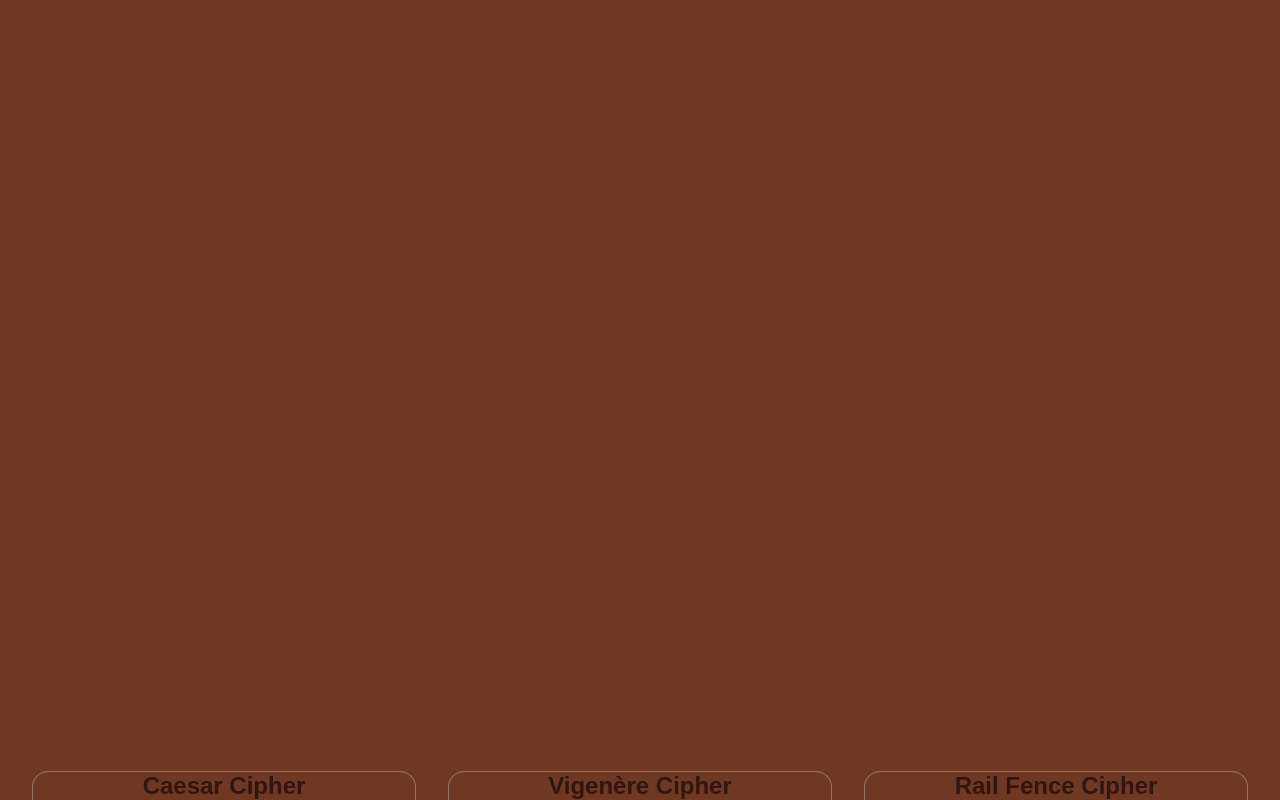
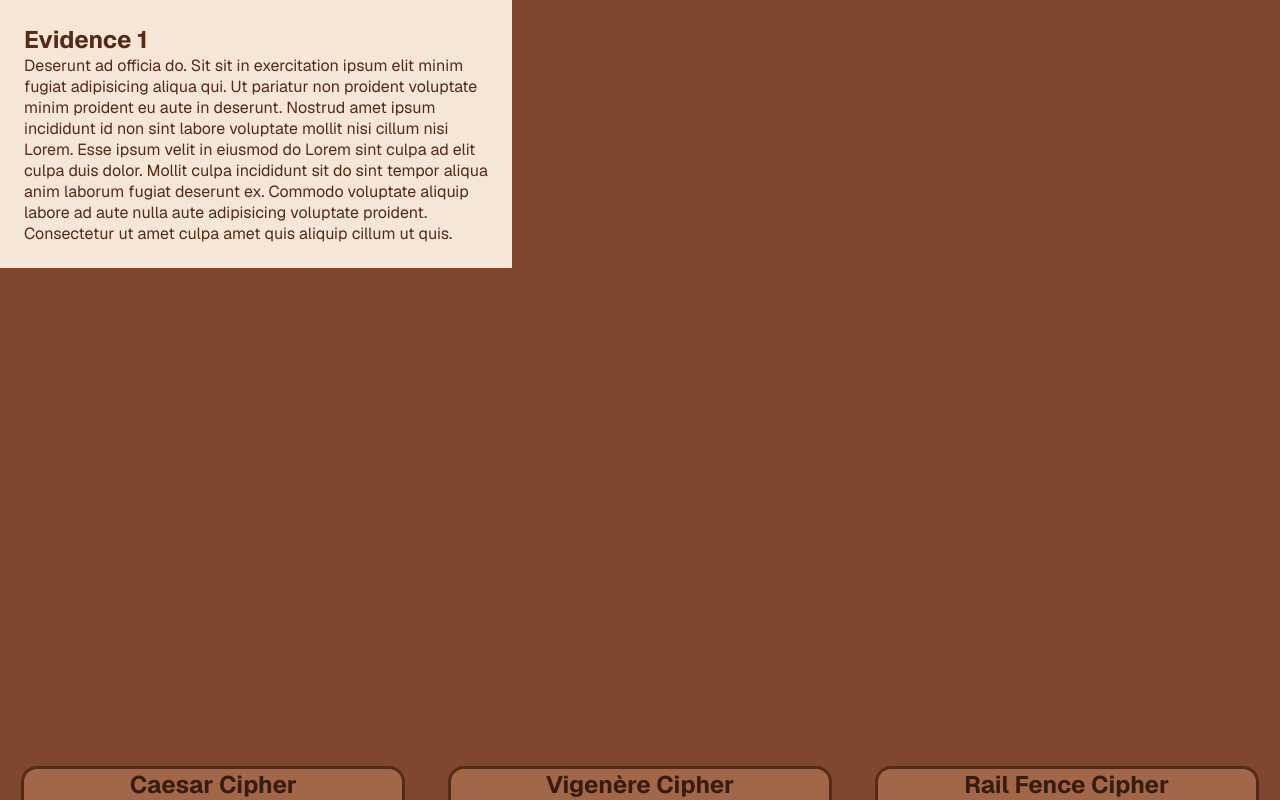
Before and after one commit to iamagoodperson-yay/cipher_game, a Next.js app: page /game in a window 1280 px wide. Built offline with nearby package versions, Linux system fonts and the light colour scheme.

Commit message:
draggable elements

```diff
--- a/app/components/tools/page.module.css
+++ b/app/components/tools/page.module.css
@@ -2,8 +2,9 @@
   gap: 1rem;
   width: 30vw;
   padding: 0 1rem;
+  background-color: var(--text-secondary);
 
-  border: 1px var(--foreground);
+  border: 1px var(--secondary);
   border-style: solid solid none solid;
   border-top-left-radius: 16px;
   border-top-right-radius: 16px;
--- a/app/components/tools/tool.tsx
+++ b/app/components/tools/tool.tsx
@@ -1,6 +1,6 @@
 'use client';
 import styles from './page.module.css';
-import { toolChoice, tools } from '../../scripts/tools';
+import { toolChoice, tools } from '../../scripts/gameHelper';
 import { useState } from 'react';
 
 const Tool = ({ tooltype }: { tooltype: toolChoice }) => {
--- a/app/game/page.module.css
+++ b/app/game/page.module.css
@@ -1,6 +1,15 @@
 .page {
   padding: 0;
   margin: 0;
+  overflow-x: hidden;
+}
+
+.evidence {
+  position: fixed;
+  cursor: grab;
+
+  padding: 1.5rem;
+  background-color: var(--paper-colour);
 }
 
 .bottomBar {
@@ -8,11 +17,9 @@
   bottom: 0;
   left: 0;
   width: 100%;
-  gap: 2.5vw;
-  padding: 0 2.5vw;
 
   display: flex;
   flex-direction: row;
-  justify-content: center;
+  justify-content: space-around;
   align-items: flex-end;
 }
--- a/app/game/page.tsx
+++ b/app/game/page.tsx
@@ -1,9 +1,72 @@
+'use client';
 import styles from "./page.module.css";
 import Tool from "../components/tools/tool";
+import { evidence } from "../scripts/gameHelper";
+import { useEffect, useRef } from "react";
 
 export default function Game() {
+  const evidenceRef = useRef<HTMLDivElement>(null);
+
+  useEffect(() => {
+    const elmnt = evidenceRef.current;
+    if (!elmnt) return;
+
+    let pos1 = 0;
+    let pos2 = 0;
+    let pos3 = 0;
+    let pos4 = 0;
+
+    function dragMouseDown(e: MouseEvent) {
+      e.preventDefault();
+
+      pos3 = e.clientX;
+      pos4 = e.clientY;
+
+      document.addEventListener("mouseup", closeDragElement);
+      document.addEventListener("mousemove", elementDrag);
+    }
+
+    function elementDrag(e: MouseEvent) {
+      if (!elmnt) return;
+      e.preventDefault();
+
+      pos1 = pos3 - e.clientX;
+      pos2 = pos4 - e.clientY;
+      pos3 = e.clientX;
+      pos4 = e.clientY;
+
+      const rect = elmnt.getBoundingClientRect();
+
+      elmnt.style.top = `${rect.top - pos2}px`;
+      elmnt.style.left = `${rect.left - pos1}px`;
+    }
+
+    function closeDragElement() {
+      document.removeEventListener("mouseup", closeDragElement);
+      document.removeEventListener("mousemove", elementDrag);
+    }
+
+    elmnt.addEventListener("mousedown", dragMouseDown);
+
+    return () => {
+      elmnt.removeEventListener("mousedown", dragMouseDown);
+      closeDragElement();
+    };
+  }, []);
+
   return (
     <div className={styles.page}>
+      <div className={styles.gameContainer}>
+        <div
+          className={styles.evidence}
+          ref={evidenceRef}
+          style={{ width: "40vw" }}
+        >
+          <h2>{evidence[1]}</h2>
+          <p>Deserunt ad officia do. Sit sit in exercitation ipsum elit minim fugiat adipisicing aliqua qui. Ut pariatur non proident voluptate minim proident eu aute in deserunt. Nostrud amet ipsum incididunt id non sint labore voluptate mollit nisi cillum nisi Lorem. Esse ipsum velit in eiusmod do Lorem sint culpa ad elit culpa duis dolor. Mollit culpa incididunt sit do sint tempor aliqua anim laborum fugiat deserunt ex. Commodo voluptate aliquip labore ad aute nulla aute adipisicing voluptate proident. Consectetur ut amet culpa amet quis aliquip cillum ut quis.</p>
+        </div>
+      </div>
+
       <div className={styles.bottomBar}>
         <div className={styles.tool}>
           <Tool tooltype={1}></Tool>
--- a/app/globals.css
+++ b/app/globals.css
@@ -1,9 +1,11 @@
 :root {
-  --background: #6f3822;
-  --foreground: #917668;
+  --background: #7f472d;
+  --foreground: #532b16;
 
-  --text-primary: #30160e;
-  --text-secondary: #c08865;
+  --text-primary: #381c10;
+  --text-secondary: #a26748;
+
+  --paper-colour: #f5e6d8;
 }
 
 
@@ -23,7 +25,7 @@ body {
   flex-direction: column;
   color: var(--foreground);
   background: var(--background);
-  font-family: Arial, Helvetica, sans-serif;
+  font-family: var(--font-geist-sans), Arial, Helvetica, sans-serif;
   -webkit-font-smoothing: antialiased;
   -moz-osx-font-smoothing: grayscale;
 }
--- a/app/page.module.css
+++ b/app/page.module.css
@@ -6,7 +6,6 @@
   justify-content: center;
   gap: 1rem;
 
-  font-family: var(--font-geist-sans);
   background-color: var(--background);
 }
 
@@ -24,15 +23,15 @@
 .startButton {
   padding: 0.75rem 1.5rem;
   font-size: 1rem;
-  color: var(--text-primary);
-  background-color: var(--foreground);
-  border: black 1px solid;
-  border-radius: 4px;
+  color: var(--foreground);
+  background-color: var(--background);
+  border: 2px solid var(--foreground);
+  border-radius: 8px;
   cursor: pointer;
   transition: background-color 0.3s ease, color 0.3s ease;
 }
 
 .startButton:hover {
-  background-color: var(--background);
-  color: var(--text-secondary);
+  color: var(--background);
+  background-color: var(--foreground);
 }
--- a/app/scripts/tools.tsx
+++ b/app/scripts/gameHelper.tsx
@@ -5,3 +5,11 @@ export const tools: Record<toolChoice, string> = {
   2: "Vigenère Cipher",
   3: "Rail Fence Cipher",
 };
+
+export type evidenceChoice = 1 | 2 | 3;
+
+export const evidence: Record<evidenceChoice, string> = {
+  1: "Evidence 1",
+  2: "Evidence 2",
+  3: "Evidence 3",
+};
```
